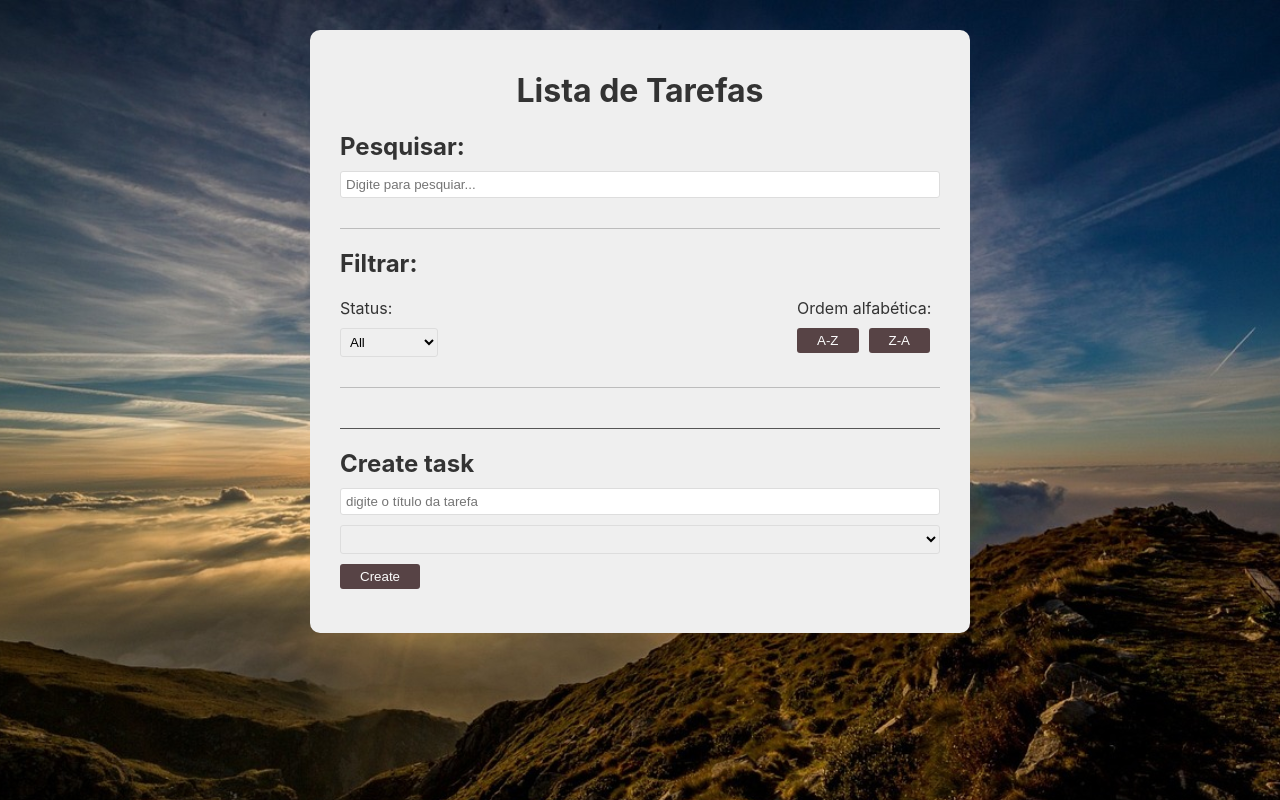
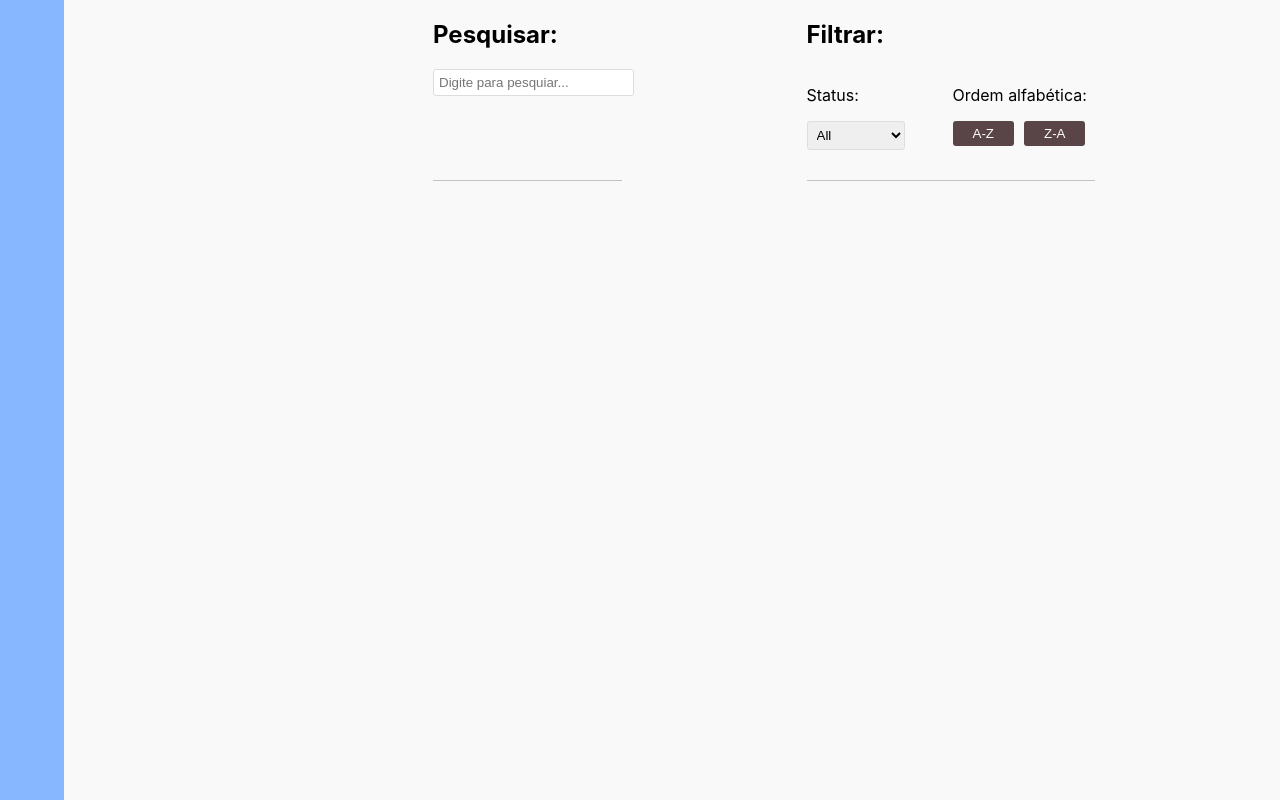
Before and after one commit to AnaJuliaMM/TASK_LAB, a React (Create React App) app in the folder to-do/: page / in a window 1280 px wide. Shown: the top 800 px of the page. Built offline with nearby package versions, Linux system fonts and the light colour scheme.

Commit message:
feat(interface): separated header from app.jsx

```diff
--- a/to-do/src/App.css
+++ b/to-do/src/App.css
@@ -1,26 +1,11 @@
 .app{
-    max-width: 600px;
-    /* Centralizar: */
-    margin: 0 auto 300px;
-    background-color: #efefef;
-    padding: 20px 30px;
-    border-radius: 10px;
+    width: 100vw;
+    height: 100vh;
+    display: flex;
+    flex-direction: row;
 }
-h1{
-    text-align: center;
+.aside{
+    height: 100vh;
+    width: 5vw;
+    background: rgba(78, 149, 255, 0.68);
 }
-h2{
-    margin-bottom: 10px;
-}
-p{
-    margin: 10px 0;
-}
-input{
-    /* Para que não passem da área do elemento-pai */
-    box-sizing: border-box;
-}
-.task-list{
-    margin-bottom: 20px;
-    padding-bottom: 20px;
-    border-bottom: 1px solid #555;
-}
--- a/to-do/src/App.js
+++ b/to-do/src/App.js
@@ -1,104 +1,13 @@
 import React, {useState, useEffect} from 'react'
 import './App.css'
-import Task from './components/task/Task';
-import TaskForm from './components/taskForm/TaskForm';
-import Search from './components/search/Search';
-import Filter from './components/filter/Filter';
+import Wrapper from './components/wrapper/Wrapper';
+
 
 export default function App(){
-  // Utilizar useState para re-renderizar a variável de uma tarefa quando ela for alterada
-  // O valor inicial da variável é uma lista(array) de objetos que representam tarefas
-  const [tasks, setTasks] = useState([])
-  // Variável de opção de procura
-  const [search, setSearch] = useState('')
-  // Variável de opção de  filtro
-  const [filter, setFilter] = useState('All')
-  // Variável de opção de  ordenação
-  const [sort, setSort] = useState('A-Z')
-
-
-  // useEffect para atualizar a lista de tarefa com o conteúdo do localStorage toda vez que a página for recarregada
-  useEffect(() => {
-    // Recupera os dados armazenados
-    const storagedTasks = localStorage.getItem('history')
-    // Verifica se a conteúdo no localStorage
-    if(storagedTasks){
-      // Atualiza a lista de tarefas
-      setTasks(JSON.parse(storagedTasks))
-    }
-  }, [])
-
-
-  // Função que adiciona uma nova tarefa à lista
-  const addTask = (description, category)=>{
-    // Array que recebe todos as tarefas que já estão na lista e uma nova tarefa
-    const newTasks = [...tasks, {
-      id: Math.floor(Math.random() * 10000),
-      description: description,
-      category: category,
-      idDone: false
-    }]
-
-    //Atualiza a lista oficial com a nova tarefa
-    setTasks(newTasks)
-    //Atualiza o localStorage
-    saveLocalStorage(newTasks)
-  }
-
-  // Função de remoção de tarefas
-  const removeTask = (id) => {
-    // Array que recebe todos as tarefas que já estão na lista
-    const newTasks = [...tasks]
-    // Retira o array que possui o id passado na função
-    const filteredTasks = newTasks.filter(task => task.id !== id ? task : null)
-    //Atualiza a lista oficial
-    setTasks(filteredTasks)
-    //Atualiza o localStorage
-    saveLocalStorage(filteredTasks)
-  }
-
-
-  // Função para marcar tarefa como concluída
-  const completeTask = (id) => {
-    // Array que recebe todos as tarefas que já estão na lista
-    const newTasks = [...tasks]
-    // Transforma o array que possui o id passado na função
-    const filteredTasks = newTasks.map(task => task.id === id ? task.isDone= !task.isDone : task)
-    //Atualiza a lista oficial
-    setTasks(newTasks)
-    //Atualiza o localStorage
-    saveLocalStorage(newTasks)
- }
-
-  // Função para armazenamento no Local Storage
-  const saveLocalStorage = (content)=>{
-    localStorage.setItem('history', JSON.stringify(content))
-  }
-
-
   return (
     <div className='app'>
-      <h1>Lista de Tarefas</h1>
-      <Search search={search} setSearch={setSearch}/>
-      <Filter filter={filter} setFilter={setFilter} sort={sort} setSort={setSort}/>
+      <aside className='aside'></aside>
+      <Wrapper/>
 
-      <div className='task-list'>
-        {/*Filtra as tarefas e exibe as correspondentes */}
-
-        {tasks.filter( (task) =>
-          filter === 'All' ? true : filter === 'Done' ? task.isDone : !task.isDone )
-        .filter((task => task.description.toLowerCase().includes(search.toLowerCase())))
-        .sort( (task, nextTask) =>
-          sort === "A-Z" ? task.description.localeCompare(nextTask.description) :  nextTask.description.localeCompare(task.description)
-
-        )
-        .map((task) =>
-          <Task key={task.id}
-          task={task}
-          removeTask={removeTask}
-          completeTask={completeTask}/>
-        )}
-      </div>
-      <TaskForm addTask={addTask}/>
     </div>);
 }
--- /dev/null
+++ b/to-do/src/components/header/Header.css
@@ -0,0 +1,5 @@
+header{
+    display: flex;
+    width: 100%;
+    justify-content: space-evenly;
+}
--- /dev/null
+++ b/to-do/src/components/header/Header.jsx
@@ -0,0 +1,13 @@
+import React from 'react'
+import Search from '../search/Search'
+import Filter from '../filter/Filter'
+import './Header.css'
+export default function Header() {
+  return (
+    <header>
+        <div className='logo'></div>
+        <Search/>
+        <Filter/>
+    </header>
+  )
+}
--- a/to-do/src/components/taskForm/TaskForm.js
+++ b/to-do/src/components/taskForm/TaskForm.js
@@ -1,6 +1,7 @@
 import React, {useState}  from 'react'
 import Button from '../button/Button'
 import './TaskForm.css'
+
 
 const TaskForm = ({addTask}) => {
     // useState para controlar a desrição e a categpria da tarefa
--- /dev/null
+++ b/to-do/src/components/wrapper/Wrapper.css
@@ -0,0 +1,5 @@
+.wrapper_content{
+    height: 100vh;
+    width: 95vw;
+    background: #F9F9F9;
+}
--- /dev/null
+++ b/to-do/src/components/wrapper/Wrapper.jsx
@@ -0,0 +1,113 @@
+import React, {useState, useEffect} from 'react'
+import Task from '../task/Task'
+import TaskForm from '../taskForm/TaskForm'
+import Search from '../search/Search'
+import Filter from '../filter/Filter'
+import Header from '../header/Header'
+import './Wrapper.css'
+
+//TO DO: Passar as funções como propriedade para o componente
+
+export default function Wrapper() {
+    // Utilizar useState para re-renderizar a variável de uma tarefa quando ela for alterada
+  // O valor inicial da variável é uma lista(array) de objetos que representam tarefas
+  const [tasks, setTasks] = useState([])
+  // Variável de opção de procura
+  const [search, setSearch] = useState('')
+  // Variável de opção de  filtro
+  const [filter, setFilter] = useState('All')
+  // Variável de opção de  ordenação
+  const [sort, setSort] = useState('A-Z')
+
+
+  // useEffect para atualizar a lista de tarefa com o conteúdo do localStorage toda vez que a página for recarregada
+  useEffect(() => {
+    // Recupera os dados armazenados
+    const storagedTasks = localStorage.getItem('history')
+    // Verifica se a conteúdo no localStorage
+    if(storagedTasks){
+      // Atualiza a lista de tarefas
+      setTasks(JSON.parse(storagedTasks))
+    }
+  }, [])
+
+
+  // Função que adiciona uma nova tarefa à lista
+  const addTask = (description, category)=>{
+    // Array que recebe todos as tarefas que já estão na lista e uma nova tarefa
+    const newTasks = [...tasks, {
+      id: Math.floor(Math.random() * 10000),
+      description: description,
+      category: category,
+      idDone: false
+    }]
+
+    //Atualiza a lista oficial com a nova tarefa
+    setTasks(newTasks)
+    //Atualiza o localStorage
+    saveLocalStorage(newTasks)
+  }
+
+  // Função de remoção de tarefas
+  const removeTask = (id) => {
+    // Array que recebe todos as tarefas que já estão na lista
+    const newTasks = [...tasks]
+    // Retira o array que possui o id passado na função
+    const filteredTasks = newTasks.filter(task => task.id !== id ? task : null)
+    //Atualiza a lista oficial
+    setTasks(filteredTasks)
+    //Atualiza o localStorage
+    saveLocalStorage(filteredTasks)
+  }
+
+
+  // Função para marcar tarefa como concluída
+  const completeTask = (id) => {
+    // Array que recebe todos as tarefas que já estão na lista
+    const newTasks = [...tasks]
+    // Transforma o array que possui o id passado na função
+    const filteredTasks = newTasks.map(task => task.id === id ? task.isDone= !task.isDone : task)
+    //Atualiza a lista oficial
+    setTasks(newTasks)
+    //Atualiza o localStorage
+    saveLocalStorage(newTasks)
+ }
+
+  // Função para armazenamento no Local Storage
+  const saveLocalStorage = (content)=>{
+    localStorage.setItem('history', JSON.stringify(content))
+  }
+
+
+  return (
+    <div className='wrapper_content'>
+        <Header/>
+
+    </div>
+
+  )
+}
+
+
+
+// {/* <Search search={search} setSearch={setSearch}/>
+// <Filter filter={filter} setFilter={setFilter} sort={sort} setSort={setSort}/>
+
+// <div className='task-list'>
+//     {/*Filtra as tarefas e exibe as correspondentes */}
+
+//     {tasks.filter( (task) =>
+//     filter === 'All' ? true : filter === 'Done' ? task.isDone : !task.isDone )
+//     .filter((task => task.description.toLowerCase().includes(search.toLowerCase())))
+//     .sort( (task, nextTask) =>
+//     sort === "A-Z" ? task.description.localeCompare(nextTask.description) :  nextTask.description.localeCompare(task.description)
+
+//     )
+//     .map((task) =>
+//     <Task key={task.id}
+//     task={task}
+//     removeTask={removeTask}
+//     completeTask={completeTask}/>
+//     )}
+// </div>
+// <TaskForm addTask={addTask}/> */}
--- a/to-do/src/index.css
+++ b/to-do/src/index.css
@@ -5,11 +5,6 @@ body {
     sans-serif;
   -webkit-font-smoothing: antialiased;
   -moz-osx-font-smoothing: grayscale;
-  padding: 30px;
-  color: #333;
-  background-image: url('./img/background-body.jpg');
-  background-position: center;
-  background-size: cover;
 
 }
 
```
